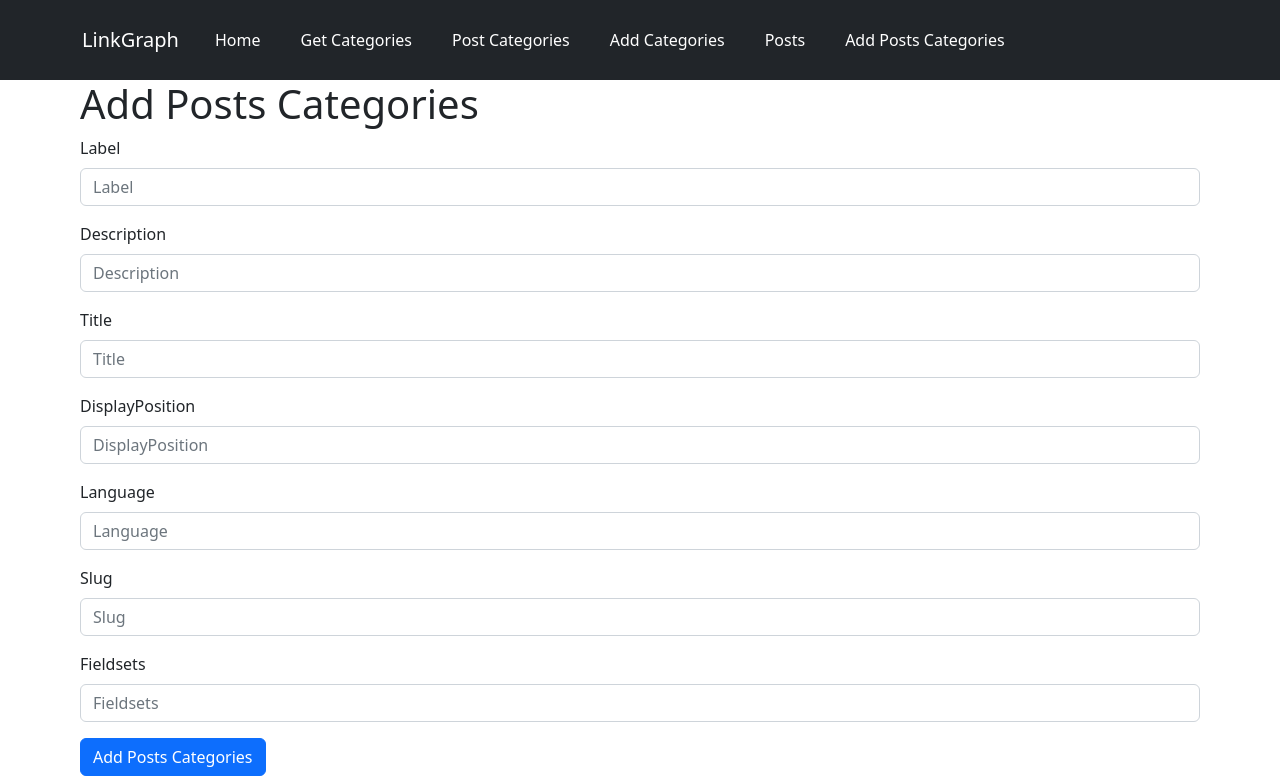
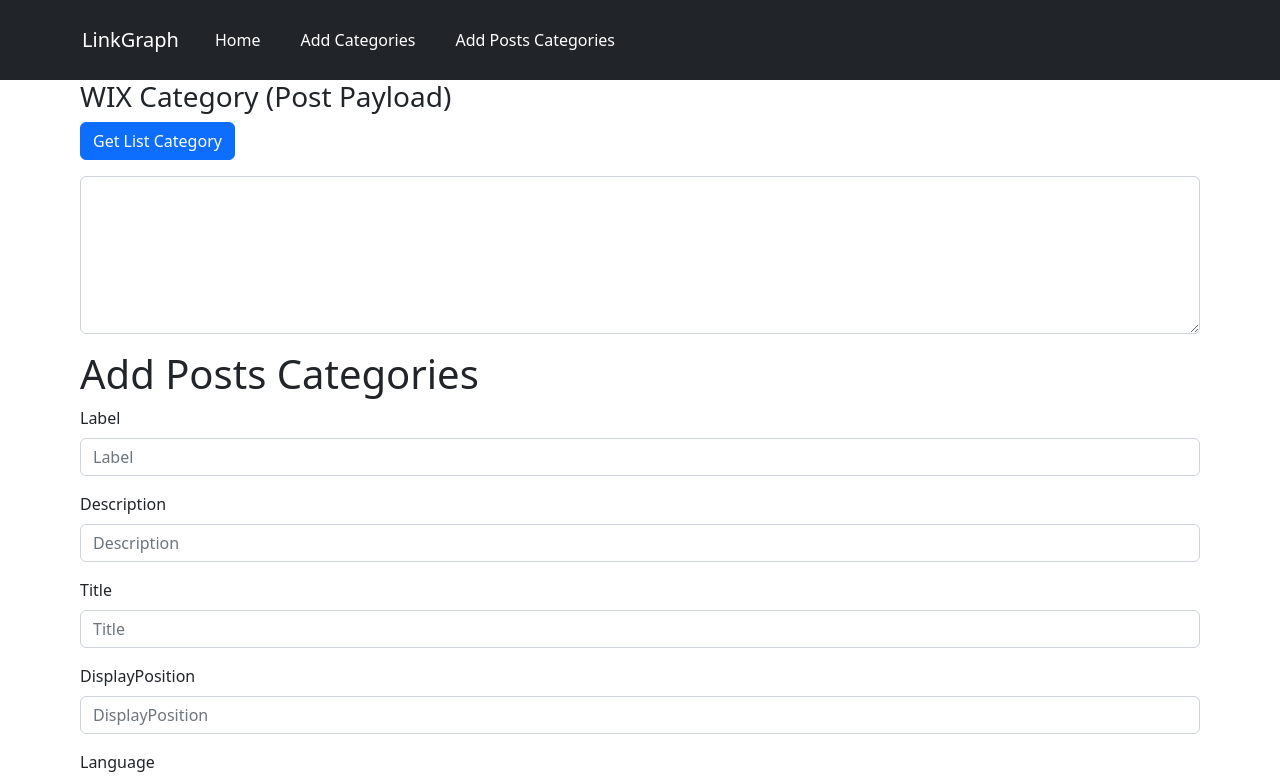
Before and after one commit to shahrukh-linkgraph/wix-linkgraph-frontend, a React (Create React App) app: page /addposts in a window 1280 px wide. Shown: the top 780 px of the page. Built offline with nearby package versions, Linux system fonts and the light colour scheme.

Commit message:
routes changes

```diff
--- a/src/pages/Add.js
+++ b/src/pages/Add.js
@@ -2,7 +2,7 @@
 import { Form, Button } from "react-bootstrap";
 import { connect } from "react-redux";
 import { useLocation } from "react-router-dom";
-import { getCategory } from "./Home/components/Categories/redux/actions";
+import { getCategory, getPostCategory } from "./Home/components/Categories/redux/actions";
 const initialValue = {
   paging: {
     limit: "",
@@ -13,9 +13,9 @@
   sort: [""],
 };
 const Add = (props) => {
-  const { getCategory, allPosts,PostData } = props;
+  const { getCategory, allPosts,PostData, GetPostListData, getPostCategory} = props;
   console.log("PostData=>",PostData);
-  console.log("allPosts =>", allPosts);
+  // console.log("GetPostListData ===================>", GetPostListData?.data?.posts);
   const [pagging, setPagging] = useState("");
   const [filter, setFilter] = useState("");
   const [sort, setSort] = useState("");
@@ -40,7 +40,9 @@
     event.preventDefault();
      getCategory(data)
   };
-
+  const GetPostListCategoryData = ()=>{
+    getPostCategory()
+}
   // const postDataFromApi = () => {
   //   const data = {
   //     paging: {
@@ -62,6 +64,35 @@
 
   return (
     <div>
+       <h3 className="display-8 fw-normal" style={{ marginLeft: 80, marginRight: 80 }}>WIX Category</h3>
+          <p style={{marginLeft: 80, marginRight: 80}}>
+          <button
+              type="button"
+              className="btn btn-primary"
+              onClick={GetPostListCategoryData}
+            >
+              Get List Category
+            </button>
+            {/* <Link to={`/Add/`}><button type="button" className="btn btn-primary">
+              Add Category
+              </button></Link> */}
+            {/* <Link to={`/Add/}`}><button
+-              type="button"
+-              className="btn btn-primary"
+-              // onClick={}
+-              // onClick={() => getData()}
+-            >
+-              Add Category
+-            </button></Link>  */}
+          </p>
+          <p style={{ marginLeft: 80, marginRight: 80 }}>
+            <textarea
+              className="form-control"
+              rows="6"
+              aria-label="With textarea"
+                value={JSON.stringify(JSON.stringify(GetPostListData?.data?.posts))}
+            />
+          </p>
       <Form style={{ marginLeft: 80, marginRight: 80 }}>
         <Form.Group className="mb-3" controlId="formBasicName">
           <h1> Add Categories</h1>
@@ -112,20 +143,24 @@
               className="form-control"
               rows="6"
               aria-label="With textarea"
-                value={JSON.stringify(allPosts?.data?.categories)}
+                value={JSON.stringify(PostData?.data?.categories)}
             />
           </p>
     </div>
   );
 };
 const mapStateToProps = (state) => ({
-  PostData: state.users.PostData,
+  PostData: state.users.allPosts,
+  GetPostListData: state.users.allCategoryList,
+
   // requesting: state.homeReducer.r2equesting,
-  allPosts: state.users.allPosts,
+  // allPosts: state.users.allPosts,
 });
 
 const mapDispatchToProps = (dispatch) => ({
   getCategory: (data) => dispatch(getCategory(data)),
+  getPostCategory: (data) => dispatch(getPostCategory(data)),
+
 });
 
 export default connect(mapStateToProps, mapDispatchToProps)(Add);
--- a/src/pages/AddPosts.js
+++ b/src/pages/AddPosts.js
@@ -3,17 +3,11 @@
 import { connect } from "react-redux";
 import { useLocation } from "react-router-dom";
 import { PostCategory } from "./Home/components/Categories/redux/actions";
-const initialValue = {
-  paging: {
-    limit: "",
-  },
-  filter: {
-    title: "",
-  },
-  sort: [""],
-};
+import { Link } from "react-router-dom";
+import { getUsers } from "./Home/components/Categories/redux/actions";
+
 const AddPosts = (props) => {
-  const { PostCreateListData, PostCategory ,categoryData} = props;
+  const { PostCreateListData, PostCategory ,categoryData,UserData,getUsers} = props;
 
   console.log("PostCreateListData =>", categoryData);
   const [category, setCategory] = useState("");
@@ -38,13 +32,37 @@
           },
           fieldsets: [fieldsets]
     }
+
     event.preventDefault();
     PostCategory(data)
   };
-
+  const getDataFromApi = () => {
+    getUsers();
+  };
 
   return (
     <div>
+
+          <h3 className="display-8 fw-normal" style={{ marginLeft: 80, marginRight: 80 }}>WIX Category (Post Payload)</h3>
+          <p style={{marginLeft: 80, marginRight: 80}}>
+          <button
+              type="button"
+              className="btn btn-primary"
+              onClick={getDataFromApi}
+            >
+              Get List Category
+            </button>
+
+          </p>
+          <p style={{ marginLeft: 80, marginRight: 80 }}>
+            <textarea
+              className="form-control"
+              rows="6"
+              aria-label="With textarea"
+                value={JSON.stringify(UserData?.data?.categories)}
+            />
+          </p>
+
       <Form style={{ marginLeft: 80, marginRight: 80 }}>
         <Form.Group className="mb-3" controlId="formBasicName">
           <h1> Add Posts Categories</h1>
@@ -126,10 +144,6 @@
           <Form.Text className="text-muted"></Form.Text>
         </Form.Group>
 
-        {/* <Form.Group className="mb-3" controlId="formBasicCity">
-          <Form.Label>Sort</Form.Label>
-          <Form.Control type="text" placeholder="Sort" name="Sort" onChange={(e) => ChangeValue(e)} value={studentcity}  />
-        </Form.Group> */}
         <Button variant="primary" type="submit" onClick={AddPostsCategoryDetail}>
           Add Posts Categories
         </Button>
@@ -139,22 +153,21 @@
               className="form-control"
               rows="6"
               aria-label="With textarea"
-                // value={JSON.stringify(UserData?.data?.categories)}
+                value={JSON.stringify(categoryData?.data?.categories)}
             />
           </p>
     </div>
   );
 };
 const mapStateToProps = (state) => ({
-  PostCreateListData: state.users,
-  // requesting: state.homeReducer.r2equesting,
-  categoryData: state.users.categoryData,
+  PostCreateListData: state.users.PostCreateListData,
+  UserData: state.users.allUser,
 });
 
 const mapDispatchToProps = (dispatch) => ({
     PostCategory: (data) => dispatch(PostCategory(data)),
+    getUsers: (data) => dispatch(getUsers(data)),
+
 });
 
 export default connect(mapStateToProps, mapDispatchToProps)(AddPosts);
-
-// export default Add;
--- a/src/pages/Home/components/Categories/AddPostCategory.js
+++ b/src/pages/Home/components/Categories/AddPostCategory.js
@@ -5,8 +5,6 @@
 
 function Categories(props) {
   const { PostData, getCategory } = props;
-  // const [category, setCategory] = useState();
-
   console.log("PostData......>>>>>>", PostData);
 
   // const postDataFromApi = () => {
@@ -53,7 +51,7 @@
 }
 
 const mapStateToProps = (state) => ({
-  PostData: state.users,
+  PostData: state.users.PostData,
   // requesting: state.homeReducer.r2equesting,
 });
 
--- a/src/pages/Home/components/Categories/Categories.js
+++ b/src/pages/Home/components/Categories/Categories.js
@@ -25,7 +25,7 @@
     <div>
       <div className="bg-light rounded">
         <div className="col-sm-10 py-2 mx-auto">
-          <h3 className="display-8 fw-normal">WIX Category (Post Payload)</h3>
+          <h3 className="display-8 fw-normal">WIX Category</h3>
           <p style={{display:"flex",justifyContent:"space-between"}}>
           <button
               type="button"
@@ -37,14 +37,6 @@
             <Link to={`/Add/`}><button type="button" className="btn btn-primary">
               Add Category
               </button></Link>
-            {/* <Link to={`/Add/}`}><button
--              type="button"
--              className="btn btn-primary"
--              // onClick={}
--              // onClick={() => getData()}
--            >
--              Add Category
--            </button></Link>  */}
           </p>
           <p>
             <textarea
--- a/src/pages/Home/components/Categories/Posts.js
+++ b/src/pages/Home/components/Categories/Posts.js
@@ -29,7 +29,7 @@
                         <button type="button" className="btn btn-primary" onClick={GetPostListCategoryData}>GET Post List Data</button>
 
             <Link to={`/AddPosts/`}><button type="button" className="btn btn-primary">
-              Add Category
+              Add Post Category
               </button></Link>
                     </p>
                     <p>
--- a/src/pages/Home/components/Categories/redux/sagas.js
+++ b/src/pages/Home/components/Categories/redux/sagas.js
@@ -116,7 +116,7 @@
   try {
     const PostsCategory = yield call(postCreateApi, data);
     console.log("Post Create Category....", PostsCategory);
-    //  yield put(getCategorySuccess(PostsCategory));
+     yield put(PostCategorySuccess(PostsCategory));
   } catch (e) {
     yield put(PostCategoryFailure(e));
   }
--- a/src/pages/NavBar/NavBar.js
+++ b/src/pages/NavBar/NavBar.js
@@ -11,10 +11,10 @@
           <Navbar.Brand href="/home">LinkGraph</Navbar.Brand>
           <Nav className="me-auto">
             <Link to='/' style={{color:'white', textDecoration: 'none', padding: '20px'}}>Home</Link>
-            <Link  to="/get" style={{color:'white', textDecoration: 'none', padding: '20px'}}>Get Categories</Link>
-            <Link  to="/post" style={{color:'white', textDecoration: 'none', padding: '20px'}}>Post Categories</Link>
+            {/* <Link  to="/get" style={{color:'white', textDecoration: 'none', padding: '20px'}}>Get Categories</Link> */}
+            {/* <Link  to="/post" style={{color:'white', textDecoration: 'none', padding: '20px'}}>Post Categories</Link> */}
             <Link  to="/add" style={{color:'white', textDecoration: 'none', padding: '20px'}}>Add Categories</Link>
-            <Link  to="/posts" style={{color:'white', textDecoration: 'none', padding: '20px'}}>Posts</Link>
+            {/* <Link  to="/posts" style={{color:'white', textDecoration: 'none', padding: '20px'}}>Posts</Link> */}
             <Link  to="/addposts" style={{color:'white', textDecoration: 'none', padding: '20px'}}>Add Posts Categories</Link>
 
 
```
